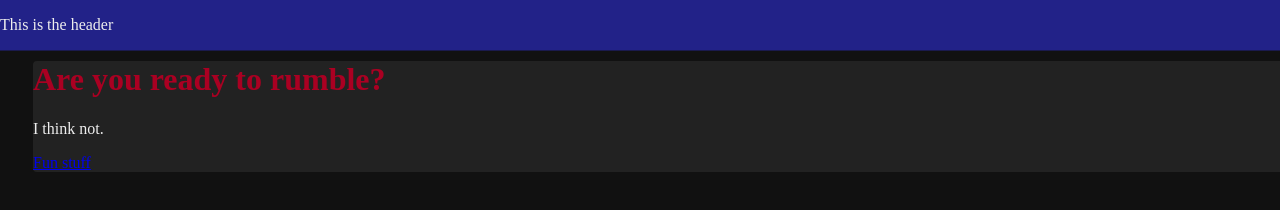
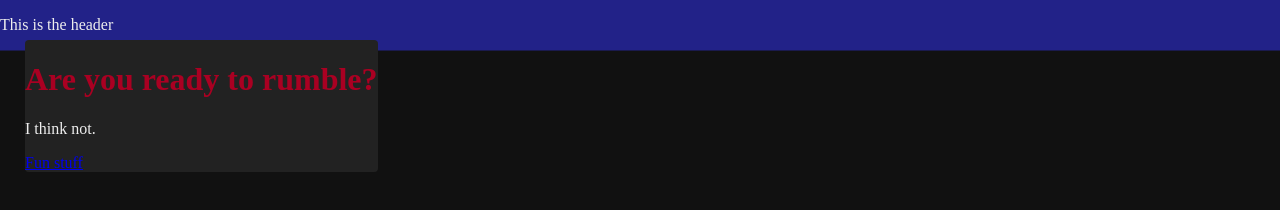
Before and after one commit to kisikis/kisikis.github.io, a plain HTML site: page index.html in a window 1280 px wide. Drawn offline with Linux system fonts and the light colour scheme.

Commit message:
Update style.css

```diff
--- a/style.css
+++ b/style.css
@@ -11,7 +11,7 @@ p {
 }
 
 #header {
- position:fixed;
+ position:absolute;
  top:0px;
  left:0px;
  width:100%;
@@ -20,7 +20,7 @@ p {
 }
 
 #main {
- position:relative;
+ position:absolute;
  top:40px;
  left:25px;
  background-color:#222222;
```
